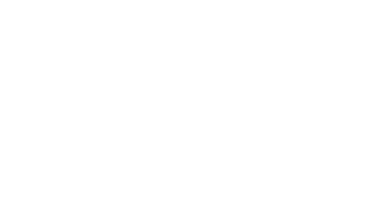
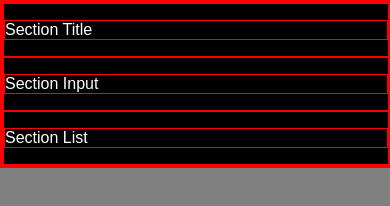
Before and after one commit to jon-wade/dont-forget-app, a plain HTML site: page index.html in a window 390 px wide. Drawn offline with Linux system fonts and the light colour scheme.

Commit message:
add in basic html structure and initial css styles for desktop and mobile (6+)

```diff
--- a/css/style.css
+++ b/css/style.css
@@ -0,0 +1,24 @@
+body {
+    background-color: gray;
+    color: white;
+}
+
+* {
+    border: 1px solid red;
+}
+
+.main {
+    width: 60%;
+    margin: 0 auto;
+    background-color: black;
+}
+
+
+/* set up mobile width rules, up to iPhone 6+ */
+@media screen and (max-width: 425px) {
+
+    .main {
+        width: 100%;
+    }
+
+}
--- a/index.html
+++ b/index.html
@@ -8,6 +8,16 @@
     <link rel="stylesheet" href="css/style.css">
 </head>
 <body>
-
+    <div class="main">
+        <section class="title">
+            <p>Section Title</p>
+        </section>
+        <section class="input">
+            <p>Section Input</p>
+        </section>
+        <section class="list">
+            <p>Section List</p>
+        </section>
+    </div>
 </body>
 </html>
```
